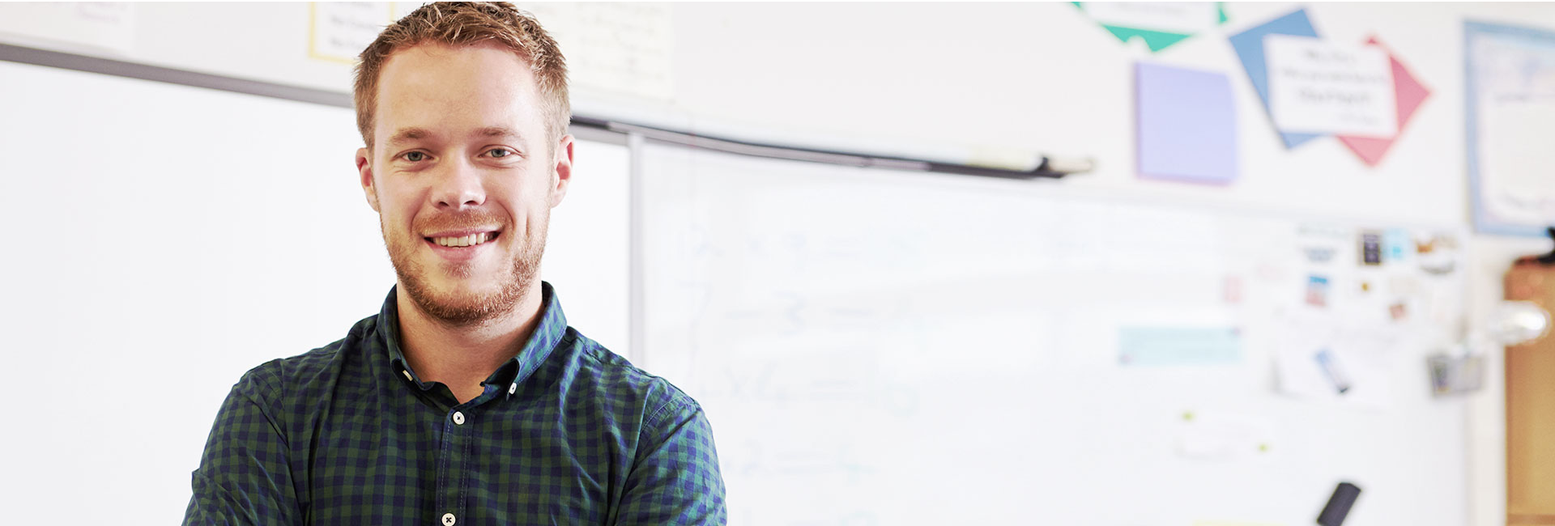
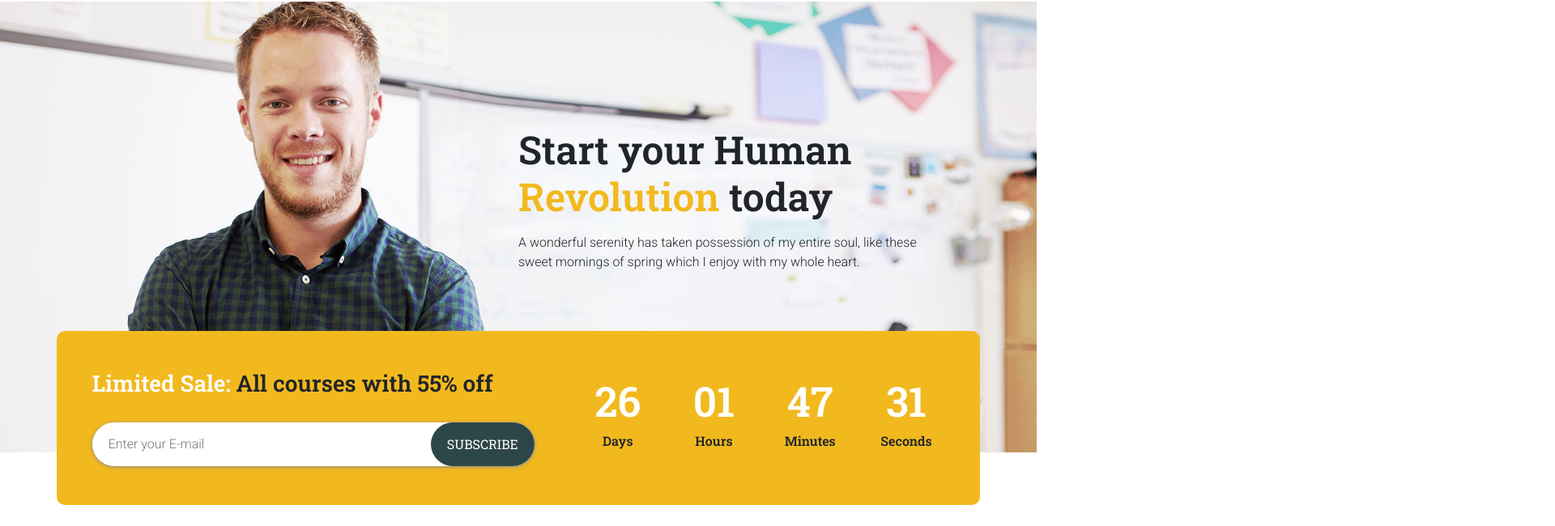
Before and after one commit to BeainaT/proj-html-vuejs, a Vue app: page / in a window 1280 px wide. Shown: the part 86-736 px from the top of the page at 81% size, 1920 px wide, since content can reach past the window. Built offline with nearby package versions, Linux system fonts and the light colour scheme.

Commit message:
added hero section

```diff
--- a/src/assets/style/style-parts/_typo.scss
+++ b/src/assets/style/style-parts/_typo.scss
@@ -1,5 +1,12 @@
 @import url('https://fonts.googleapis.com/css2?family=Roboto+Slab:wght@300;400;500;600&family=Roboto:ital,wght@0,100;0,300;1,300&family=Urbanist:ital,wght@1,300&display=swap');
 
+body {
+    font-family: var(--typo_serif);
+}
+h1 {
+    font-size: 3rem;
+    font-weight: bold;
+}
 ul li {
     list-style: none;
 }
@@ -10,3 +17,13 @@ a {
         color: inherit;
     }
 }
+button,
+input {
+    border-radius: 1.875rem;
+    border: none;
+    padding: .9375rem 1.25rem;
+}
+button {
+    text-transform: uppercase;
+    color: var(--secondary_color);
+}
--- a/src/components/commons/HeaderNav.vue
+++ b/src/components/commons/HeaderNav.vue
@@ -1,7 +1,7 @@
 <template>
   <nav class="nav_links">
     <ul class="d-flex p-0 m-0">
-      <li v-for="link in navLinks.headerLinks" :key="link"><a href="#">{{link.name}}</a></li>
+      <li v-for="(link, i) in navLinks.headerLinks" :key="'link' + i"><a href="#">{{link.name}}</a></li>
     </ul>
   </nav>
 </template>
@@ -20,13 +20,10 @@ export default {
 
 <style lang="scss" scoped>
 
-  .nav_links {
-    font-family: var(--typo_serif);
-      li {
-        padding: 0 1.25rem;
-        font-weight: bold;
-        text-transform: capitalize;
-      }
+    li {
+      padding: 0 1.25rem;
+      font-weight: bold;
+      text-transform: capitalize;
     }
 
 </style>
--- /dev/null
+++ b/src/components/commons/SloganTitle.vue
@@ -0,0 +1,27 @@
+<template>
+  <div class="slogan_box">
+        <h1>Start your Human <span>Revolution</span> today</h1>
+        <p class="py-2">A wonderful serenity has taken possession of my entire soul, like these sweet mornings of spring which I enjoy with my whole heart.</p>
+  </div>
+</template>
+
+<script>
+export default {
+  name: 'SloganTitle'
+}
+</script>
+
+<style lang="scss" scoped>
+  .slogan_box {
+    position: absolute;
+    top: 20%;
+    left: 50%;
+    max-width: 31.25rem;
+    & > h1 span {
+      color: var(--primary_color);
+    }
+    & > p {
+      font-family: var(--typo_sans_serif);
+    }
+  }
+</style>
--- /dev/null
+++ b/src/components/commons/SubCounter.vue
@@ -0,0 +1,44 @@
+<template>
+  <div class="row">
+    <div class="col-3">
+        <span>26</span>
+        <br>
+        <span>days</span>
+    </div>
+    <div class="col-3">
+        <span>01</span>
+        <br>
+        <span>hours</span>
+    </div>
+    <div class="col-3">
+        <span>47</span>
+        <br>
+        <span>minutes</span>
+    </div>
+    <div class="col-3">
+        <span>31</span>
+        <br>
+        <span>seconds</span>
+    </div>
+  </div>
+</template>
+
+<script>
+export default {
+    name: 'SubCounter'
+}
+</script>
+
+<style lang="scss" scoped>
+
+    span:first-child {
+        font-size: 3.2rem;
+        font-weight: bold;
+        color: var(--secondary_color);
+    }
+    span:last-child {
+        text-transform: capitalize;
+        font-weight: bold;
+    }
+
+</style>
--- /dev/null
+++ b/src/components/commons/SubForm.vue
@@ -0,0 +1,46 @@
+<template>
+    <div class="row">
+        <div class="col-12">
+            <h3><span>limited sale:</span> All courses with 55% off</h3>
+            <form class="col-12">
+                <input type="text" placeholder="Enter your E-mail">
+                <button>subscribe</button>
+            </form>
+        </div>
+    </div>
+</template>
+
+<script>
+export default {
+    name: 'SubForm'
+}
+</script>
+
+<style lang="scss" scoped>
+h3 {
+    margin-bottom: 2rem;
+    font-weight: bold;
+    span {
+        color: var(--secondary_color);
+        text-transform: capitalize;
+    }
+}
+form {
+    position: relative;
+
+    input {
+        width: 100%;
+        font-family: var(--typo_sans_serif);
+        box-shadow: 0 .0625rem .3125rem #8b8b8b;
+        &:focus {
+            outline: none;
+        }
+    }
+    button {
+        position: absolute;
+        right: 0;
+        background-color: var(--bg_submit);
+    }
+}
+
+</style>
--- a/src/components/macro/BaseHeader.vue
+++ b/src/components/macro/BaseHeader.vue
@@ -4,20 +4,18 @@
       <HeaderLogo />
       <HeaderRight/>
     </div>
-    <HeroSection />
   </header>
 </template>
 
 <script>
 import HeaderLogo from '../commons/HeaderLogo.vue';
 import HeaderRight from '../sections/HeaderRight.vue';
-import HeroSection from '../sections/HeroSection.vue';
+
 export default {
     name: "BaseHeader",
     components: {
     HeaderLogo,
     HeaderRight,
-    HeroSection
 }
 }
 </script>
--- a/src/components/macro/BaseMain.vue
+++ b/src/components/macro/BaseMain.vue
@@ -1,10 +1,16 @@
 <template>
-  <main></main>
+  <main>
+    <HeroSection />
+  </main>
 </template>
 
 <script>
+import HeroSection from '../sections/HeroSection.vue';
 export default {
-    name: 'BaseMain'
+    name: 'BaseMain',
+    components: {
+    HeroSection,
+    }
 }
 </script>
 
--- a/src/components/sections/HeroSection.vue
+++ b/src/components/sections/HeroSection.vue
@@ -1,13 +1,29 @@
 <template>
-  <img src="../../assets/img/slide-1.jpg" alt="hero">
+    <section class="hero_section">
+        <img src="../../assets/img/slide-1.jpg" alt="">
+        <SloganTitle />
+        <SubscribeSection />
+    </section>
 </template>
 
+
 <script>
+import SloganTitle from '../commons/SloganTitle.vue'
+import SubscribeSection from './SubscribeSection.vue'
 export default {
-    name: 'HeroSection'
+    name: 'HeroSection',
+    components: {
+    SloganTitle,
+    SubscribeSection
+},
 }
 </script>
 
-<style>
-
+<style lang="scss">
+    .hero_section {
+        position: relative;
+        img {
+            width: 100%;
+        }
+    }
 </style>
--- /dev/null
+++ b/src/components/sections/SubscribeSection.vue
@@ -0,0 +1,38 @@
+<template>
+  <div class="container subscribe_box">
+    <div class="row py-5 justify-content-evenly">
+        <div class="col-6">
+          <SubForm />
+        </div>
+        <div class="col-5 counter">
+          <SubCounter />
+        </div>
+    </div>
+  </div>
+</template>
+
+<script>
+import SubForm from '../commons/SubForm.vue'
+import SubCounter from '../commons/SubCounter.vue'
+
+export default {
+    name: 'SubscribeSection',
+    components: {
+    SubForm,
+    SubCounter
+}
+}
+</script>
+
+<style lang="scss" scoped>
+  .subscribe_box {
+    background-color: var(--primary_color);
+    border-radius: .625rem;
+    position: relative;
+    bottom: 9.375rem;
+    .counter {
+      text-align: center;
+    }
+  }
+
+</style>
```
